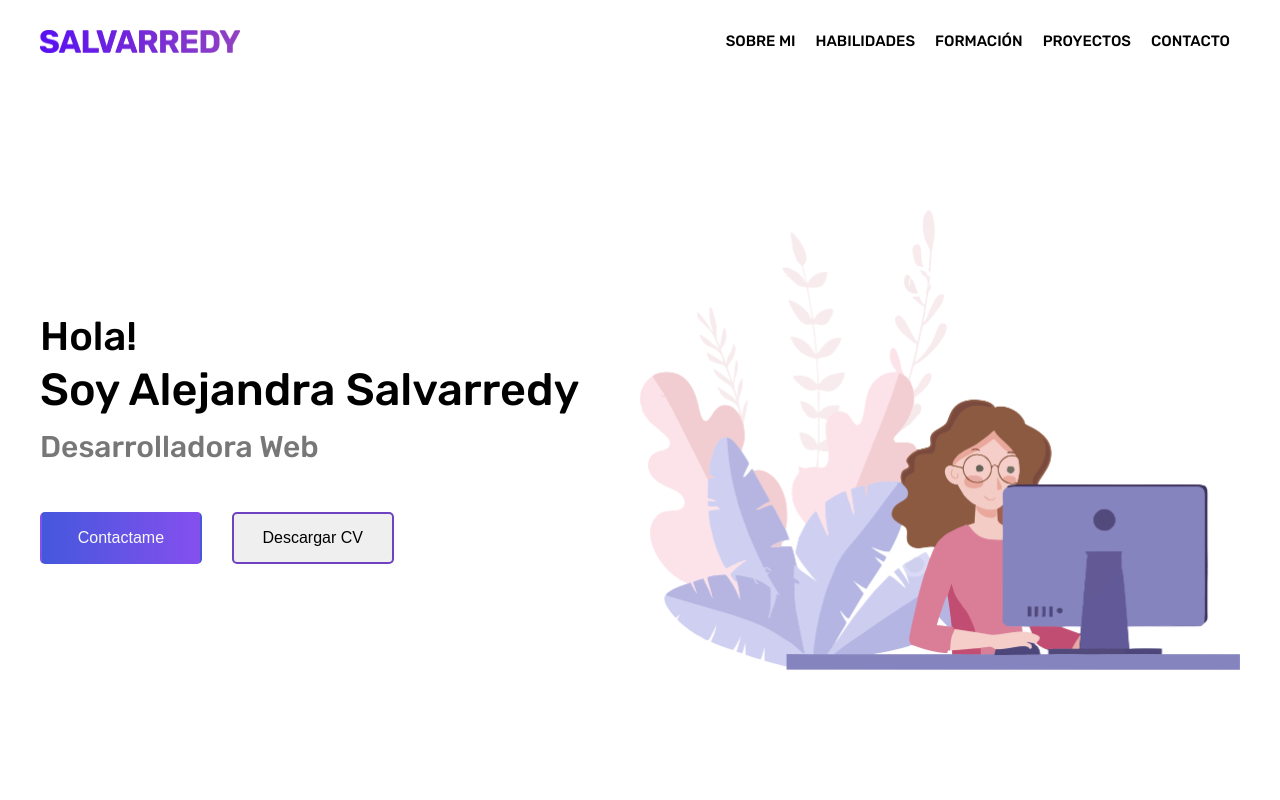
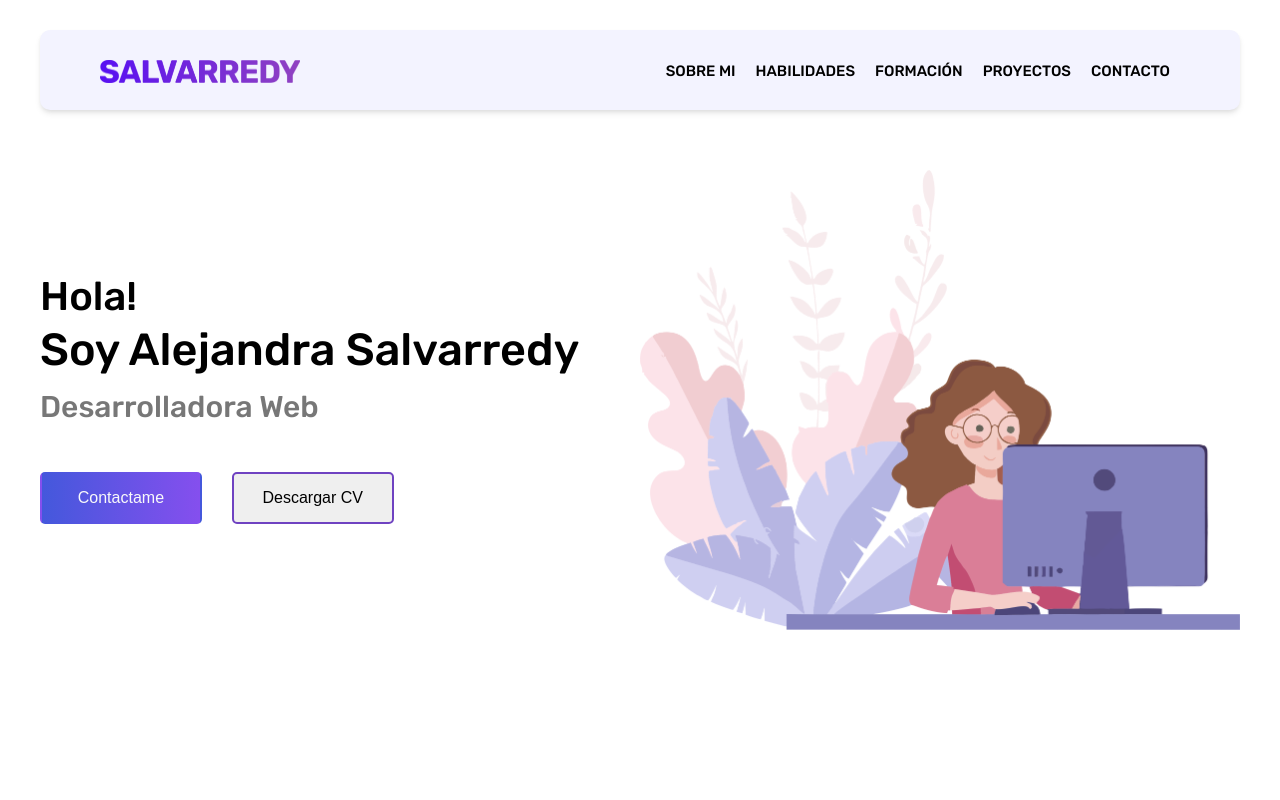
Before and after one commit to alesalvarredy/Portfolio, a plain HTML site: page index.html in a window 1280 px wide. Shown: the top 800 px of the page. Drawn offline with Linux system fonts and the light colour scheme.

Commit message:
add function scroll header

```diff
--- a/assets/css/principal.css
+++ b/assets/css/principal.css
@@ -2,16 +2,35 @@
 
 /* header */
 header{
-    height: 10vh;
+    height: 80px;
     max-width: 1200px;
     margin: 0 auto;
+    position: absolute;
+    top: 30px;
+    border-radius: 10px;
+    box-shadow: 0 4px 6px -1px rgba(0, 0, 0, 0.1),0 2px 4px -1px rgba(0, 0, 0, 0.06);
+    transition: all 0.3s ease 0s;
+    width: 100%;
+    z-index: 1;
+    background-color: #f3f3ff;
+    left: 50%;
+    transform: translateX(-50%);
+}
+
+header.active{
+    position: fixed;
+    top: 0;
+    max-width: 100%;
 }
 
 .container_header{
+    max-width: 1200px;
     display: flex;
     align-items: center;
     justify-content: space-between;
     padding: 30px 0;
+    width: 90%;
+    margin: 0 auto;
 }
 
 .logo_header{
@@ -35,7 +54,7 @@ header nav{
 /* principal */
 
 .principal{
-    height: 90vh;
+    height: 100vh;
     display: flex;
     align-items: center;
     justify-content: space-between;
--- a/assets/css/sections.css
+++ b/assets/css/sections.css
@@ -3,7 +3,7 @@
     display: flex;
     max-width: 1200px;
     margin: 0 auto;
-    padding: 100px 0;
+    padding: 80px 0;
     flex-direction: column;
     justify-content: center;
     align-items: center;
--- a/assets/css/skills.css
+++ b/assets/css/skills.css
@@ -1,5 +1,5 @@
 .skills{
-    background-color: #F1F3F4;
+    background-color: #eeeefc;
 }
 
 .skills_title{
--- /dev/null
+++ b/assets/js/script.js
@@ -0,0 +1,9 @@
+const header = document.getElementById("header");
+
+window.addEventListener("scroll", ()=>{
+    if(window.scrollY){
+        header.classList.add("active");
+    } else{
+        header.classList.remove("active");
+    }
+})
--- a/index.html
+++ b/index.html
@@ -26,7 +26,9 @@
 
 
     <body>
-        <header>
+
+        <main>
+            <header id="header">
                 <div class="container_header">
                     <img class="logo_header" src="assets/images/logo.png" alt="Logo">
 
@@ -39,8 +41,6 @@
                     </nav>
                 </div>
             </header>
-
-        <main>
             <section class="principal" id="principal">
 
                 <div class="principal_one">
@@ -107,6 +107,8 @@
         <footer>
 
         </footer>
+
+        <script src="/assets/js/script.js"></script>
 </body>
 
 </html>
```
Also changed, not shown: assets/css/bodystyle.css (line endings or trailing spaces). Lines whose indentation alone changed are shown as unchanged.
